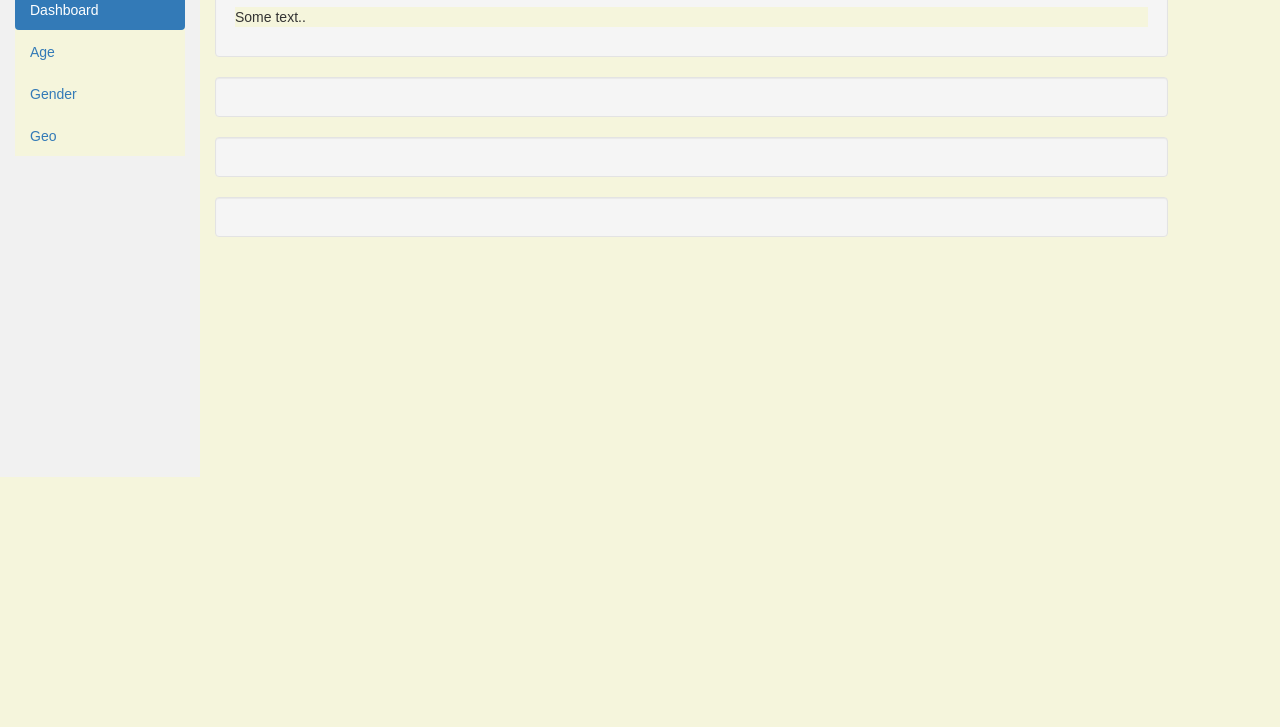
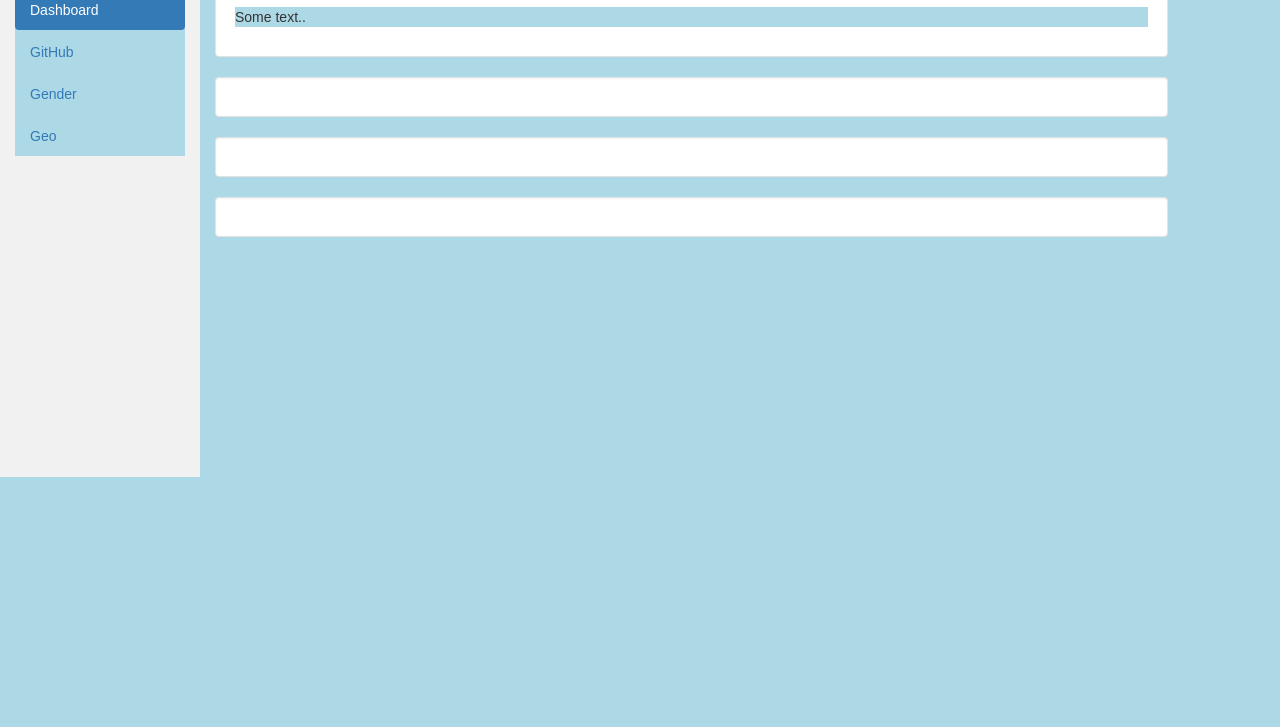
Before and after one commit to natalieddavies/FinalProject, a plain HTML site: page webpage/index.html in a window 1280 px wide. Shown: the part 73-800 px from the top of the page. Drawn offline with nearby package versions, Linux system fonts and the light colour scheme.

Commit message:
Progress backup

```diff
--- a/webpage/index.html
+++ b/webpage/index.html
@@ -39,7 +39,7 @@
     <div class="collapse navbar-collapse" id="myNavbar">
       <ul class="nav navbar-nav">
         <li class="active"><a href="#">Dashboard</a></li>
-        <li><a href="#">Age</a></li>
+        <li><a href="https://github.com/natalieddavies/FinalProject">GitHub</a></li>
         <li><a href="#">Gender</a></li>
         <li><a href="#">Geo</a></li>
       </ul>
@@ -53,7 +53,7 @@
       <h2>Logo</h2>
       <ul class="nav nav-pills nav-stacked">
         <li class="active"><a href="#section1">Dashboard</a></li>
-        <li><a href="#section2">Age</a></li>
+        <li><a href="https://github.com/natalieddavies/FinalProject">GitHub</a></li>
         <li><a href="#section3">Gender</a></li>
         <li><a href="#section3">Geo</a></li>
       </ul><br>
--- a/webpage/style.css
+++ b/webpage/style.css
@@ -3,7 +3,7 @@
 
     /* Set gray background color and 100% height */
     .sidenav {
-      background-color: #f1f1f1;
+      background-color: lightblue;
       height: 100%;
       width: 200px;
     }
@@ -14,6 +14,10 @@
     }
 
     * {
-      background-color:beige;
+      background-color:lightblue;
       font-family: 'Tw Cen MT', sans-serif;
     }
+
+    .well {
+      background-color: white;
+    }
```
